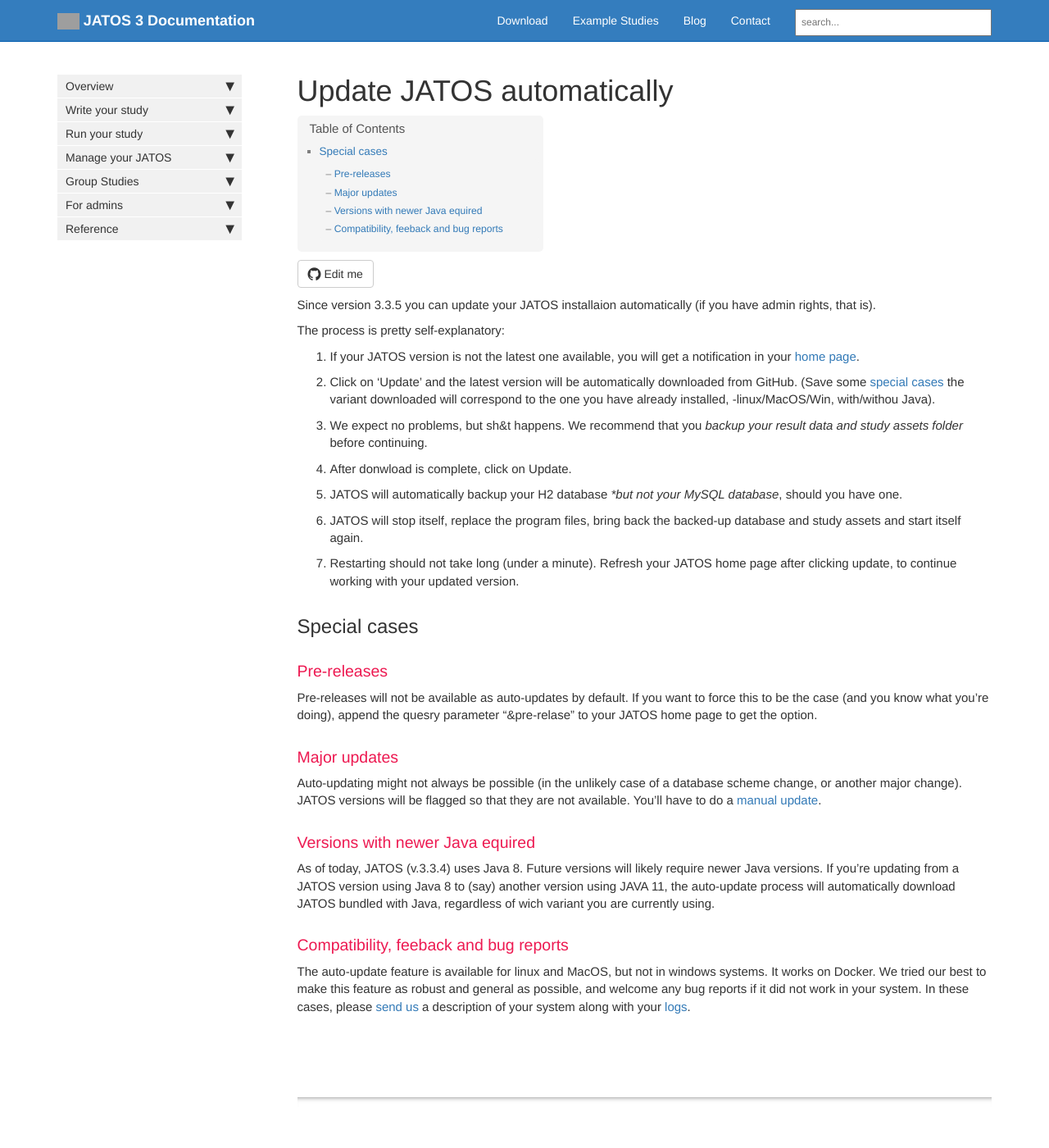
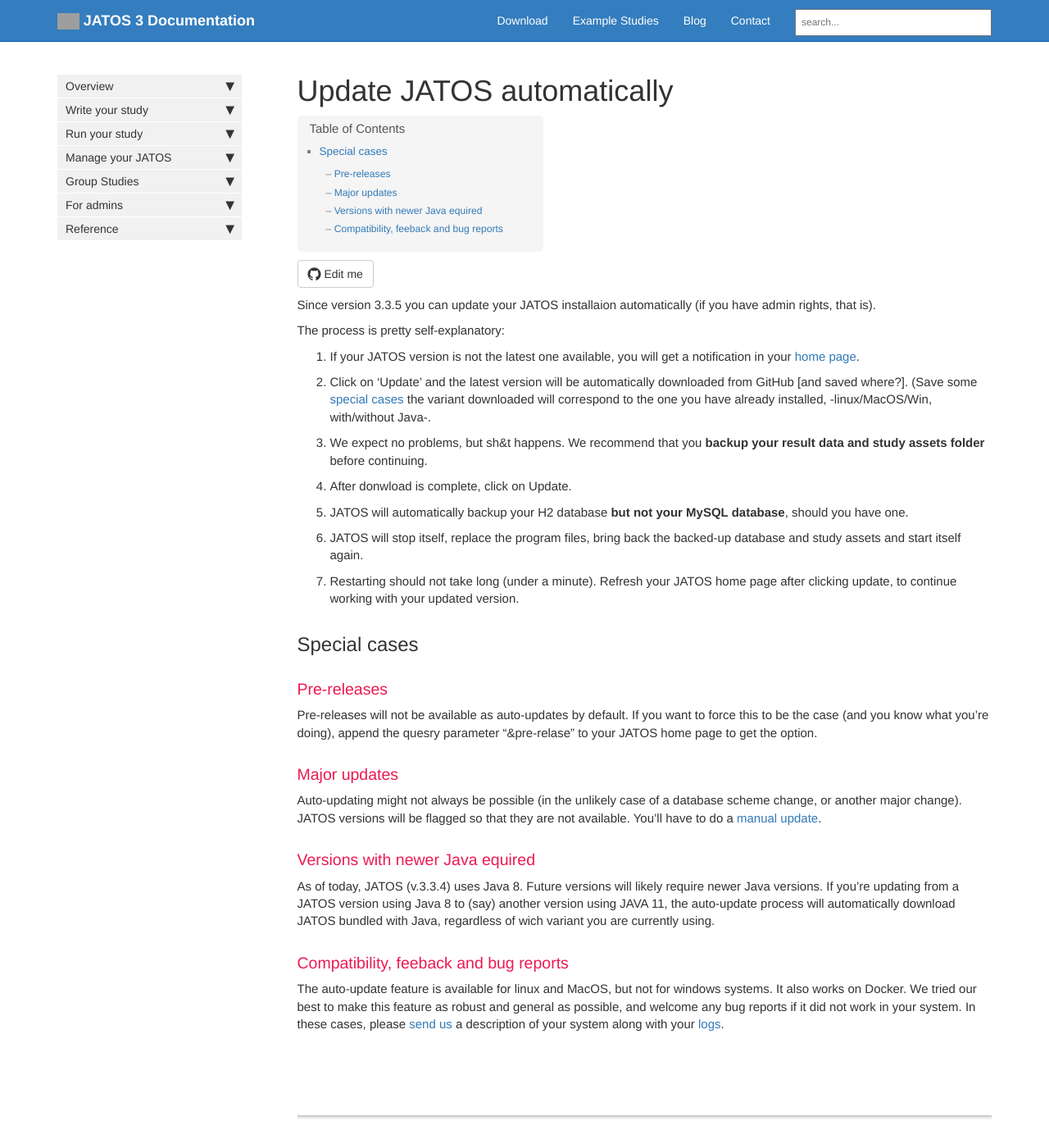
Before and after one commit to kristian-lange-tw/JATOS_docs_v3, a Jekyll site: the page built from pages/Update-JATOS-Automatically.md, in a window 1280 px wide and 1400 px high. Shown: the whole window at 82% size. Built offline with Jekyll 4.4.1, drawn with Linux system fonts in a browser that asks for light colours; nearby versions of some CDN libraries; comment, search, counter and statistics services are not loaded; grey boxes are pictures that could not be loaded.

Commit message:
Update Update-JATOS-Automatically.md

```diff
--- a/pages/Update-JATOS-Automatically.md
+++ b/pages/Update-JATOS-Automatically.md
@@ -15,10 +15,10 @@
 The process is pretty self-explanatory:
 
 1. If your JATOS version is not the latest one available, you will get a notification in your [home page](http://localhost:9000/).
-1. Click on 'Update' and the latest version will be automatically downloaded from GitHub. (Save some [special cases](#versions-with-newer-Java-required) the variant downloaded will correspond to the one you have already installed, -linux/MacOS/Win, with/withou Java).
-1. We expect no problems, but sh&t happens. We recommend that you *backup your result data and study assets folder* before continuing.
+1. Click on 'Update' and the latest version will be automatically downloaded from GitHub [and saved where?]. (Save some [special cases](#versions-with-newer-Java-required) the variant downloaded will correspond to the one you have already installed, -linux/MacOS/Win, with/without Java-.
+1. We expect no problems, but sh&t happens. We recommend that you **backup your result data and study assets folder** before continuing.
 1. After donwload is complete, click on Update.
-1. JATOS will automatically backup your H2 database **but not your MySQL database*, should you have one.
+1. JATOS will automatically backup your H2 database **but not your MySQL database**, should you have one.
 1. JATOS will stop itself, replace the program files, bring back the backed-up database and study assets and start itself again.
 1. Restarting should not take long (under a minute). Refresh your JATOS home page after clicking update, to continue working with your updated version.
 
@@ -34,5 +34,5 @@
 As of today, JATOS (v.3.3.4) uses Java 8. Future versions will likely require newer Java versions. If you're updating from a JATOS version using Java 8 to (say) another version using JAVA 11, the auto-update process will automatically download JATOS bundled with Java, regardless of wich variant you are currently using.
 
 ### Compatibility, feeback and bug reports
-The auto-update feature is available for linux and MacOS, but not in windows systems. It works on Docker.
+The auto-update feature is available for linux and MacOS, but not for windows systems. It also works on Docker.
 We tried our best to make this feature as robust and general as possible, and welcome any bug reports if it did not work in your system. In these cases, please [send us](http://www.jatos.org/Contact-us.html) a description of your system along with your [logs](http://www.jatos.org/Troubleshooting.html#read-log-file-in-the-browser).
```
